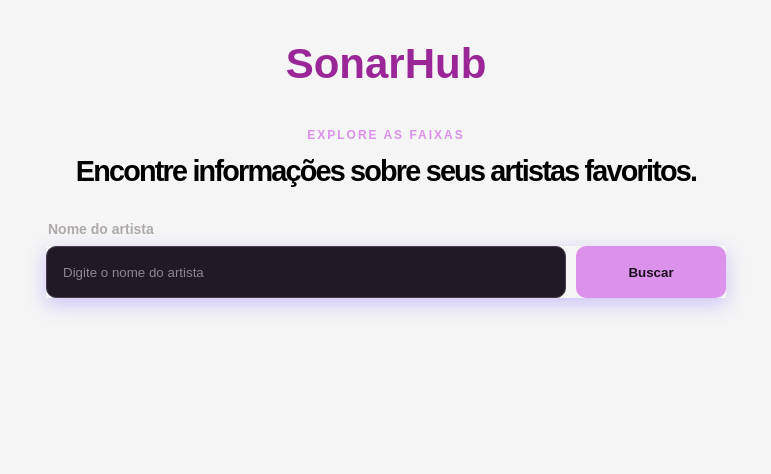
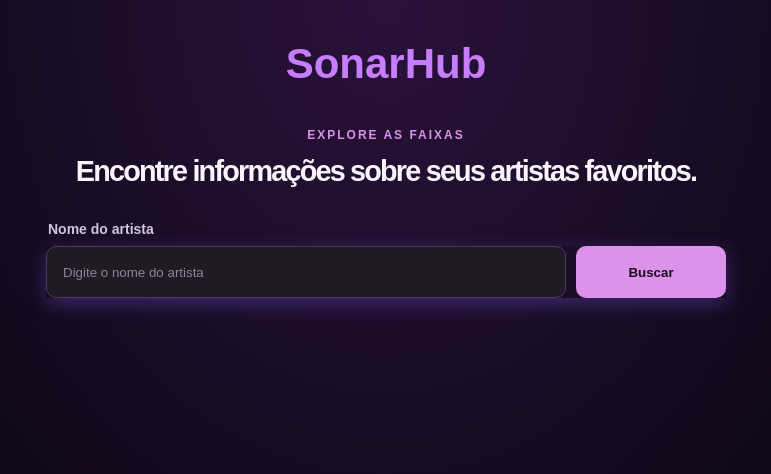
Before and after one commit to lorenaduda06/projeto1-fullstack, a React (Vite) app in the folder frontend/vite-project/: page / in a window 1280 px wide. Shown: the top 474 px of the page, without its empty margins (254-1025 px from the left). Built offline with nearby package versions, Linux system fonts and the light colour scheme.

Commit message:
feat: melhorias na estilização geral

```diff
--- a/frontend/vite-project/src/styles/App.css
+++ b/frontend/vite-project/src/styles/App.css
@@ -5,11 +5,17 @@
 }
 
 body {
+  background-color: #100817;
+  color: #f4ebff;
   font-family: Arial, sans-serif;
-  background-color: #f5f5f5;
 }
 
 .container-app {
+   background: radial-gradient(
+    ellipse at 50% 0%,
+    #2a123b 0%,
+    #100817 58%
+  );
   width: 100%;
   min-height: 100vh;
   padding: 40px 20px;
@@ -21,7 +27,7 @@ body {
 }
 
 .header-app h1 {
-  color: rgb(154, 38, 152);
+  color: #c77dff;
   font-size: 42px;
   margin-bottom: 10px;
 }
--- a/frontend/vite-project/src/styles/ArtistList.css
+++ b/frontend/vite-project/src/styles/ArtistList.css
@@ -12,11 +12,12 @@
 
 .results-heading h2 {
   margin: 0;
+  color: #faf5ff;
   font-size: 22px;
 }
 
 .results-heading span {
-  color: #a99bad;
+  color: #b7a6c4;
   font-size: 13px;
 }
 
--- a/frontend/vite-project/src/styles/FindArtists.css
+++ b/frontend/vite-project/src/styles/FindArtists.css
@@ -19,7 +19,7 @@
 
 .search-intro h2 {
   margin: 0 auto 14px;
-  color: rgb(0, 0, 0);
+  color: #faf5ff;
   font-size: 1.8rem;
   line-height: 1.08;
   letter-spacing: -1.8px;
@@ -34,7 +34,7 @@
 .artist-search-form label {
   display: block;
   margin: 0 0 9px 2px;
-  color: rgb(174, 170, 170);
+  color: #d2c4df;
   font-size: 14px;
   font-weight: 600;
 }
```
